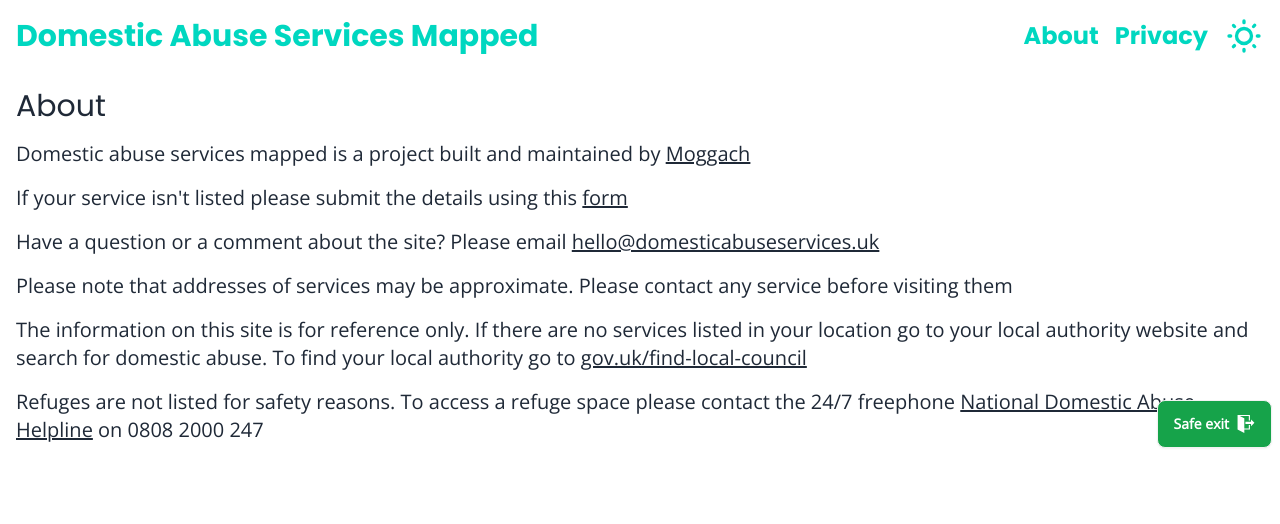
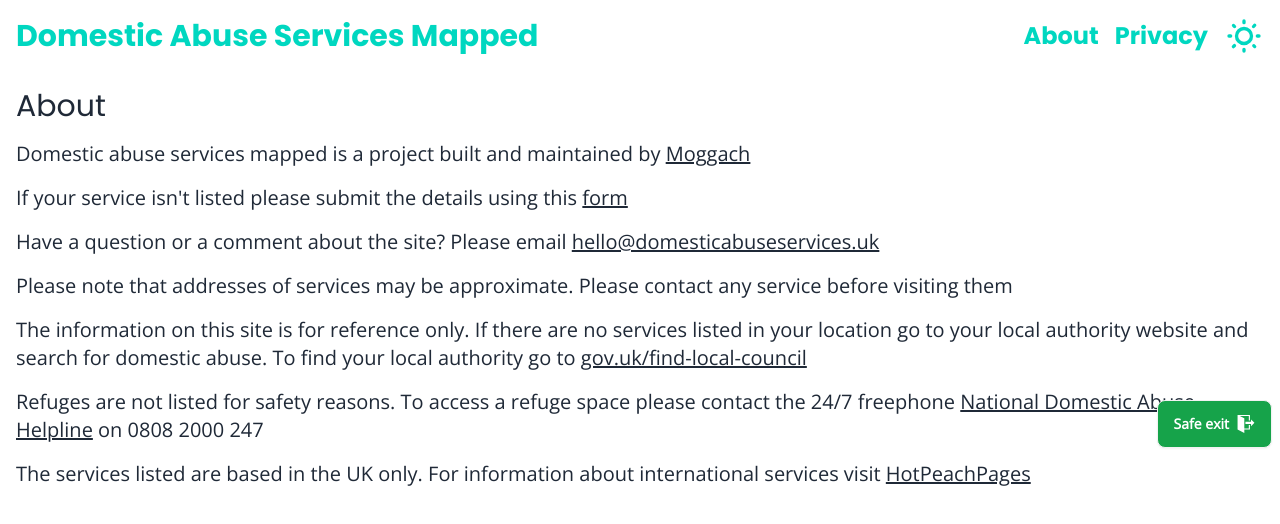
Before and after one commit to Moggach/domestic-abuse-services-mapped, a Next.js app: page /about in a window 1280 px wide. Shown: the top 524 px of the page. Built offline with nearby package versions, Linux system fonts and the light colour scheme.

Commit message:
add information about HotPeachPages to about page

```diff
--- a/src/app/about/page.js
+++ b/src/app/about/page.js
@@ -15,8 +15,8 @@ const About = () => {
     <p>Please note that addresses of services may be approximate. Please contact any service before visiting them</p>
     <p>The information on this site is for reference only. If there are no services listed in your location go to your local authority website and search for domestic abuse.
    To find your local authority go to <a className="underline" href="https://www.gov.uk/find-local-council">gov.uk/find-local-council</a></p>
-
     <p>Refuges are not listed for safety reasons. To access a refuge space please contact the 24/7 freephone <a className="underline" href="https://www.nationaldahelpline.org.uk/">National Domestic Abuse Helpline</a> on 0808 2000 247</p>
+    <p>The services listed are based in the UK only. For information about international services visit <a className="underline" href="https://www.hotpeachpages.net">HotPeachPages</a></p>
     </div>
 
 
```
